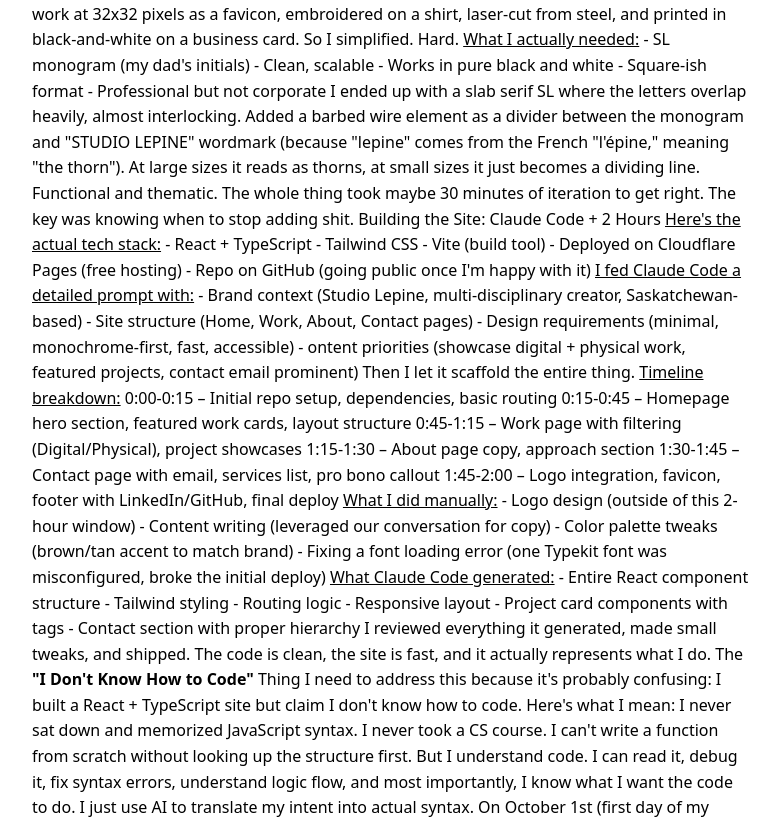
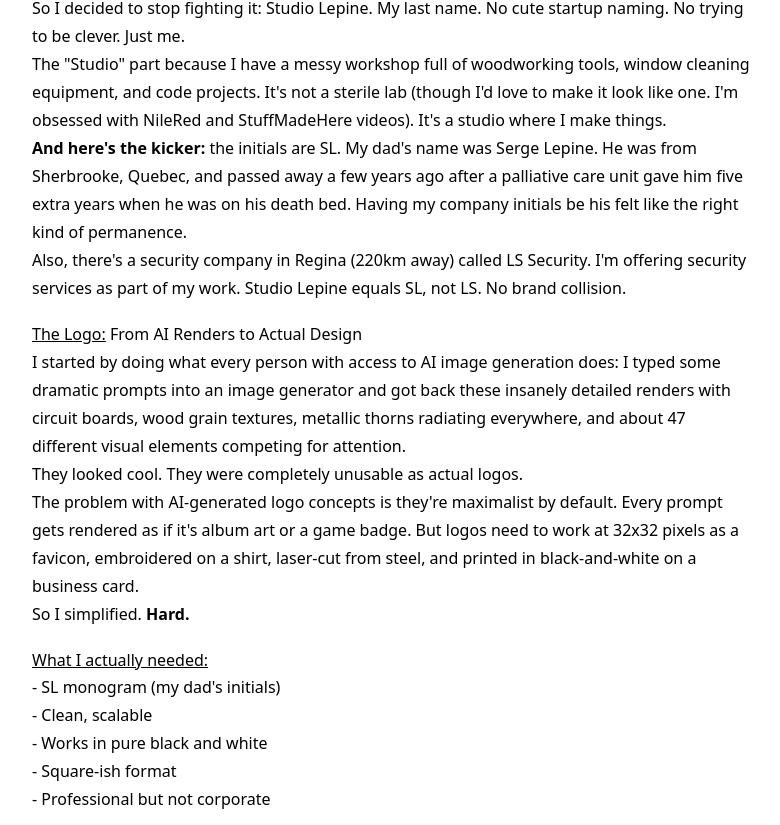
Before and after one commit to Voqii/StudioLepine, a React (Vite) app: page /blog/October-2024-First-Post in a window 1280 px wide. Shown: the part 1921-2746 px from the top of the page, without its empty margins (248-1028 px from the left). Built offline with nearby package versions, Linux system fonts and the light colour scheme; a web font is replaced by a local one.

Commit message:
fix: more formatting

```diff
--- a/src/data/blogPosts.ts
+++ b/src/data/blogPosts.ts
@@ -11,17 +11,17 @@
     content: `
   I built my entire portfolio site in about 2 hours last night. Not a template. Not a drag-and-drop Wix thing. A proper React + TypeScript site deployed to Cloudflare Pages with custom branding, multiple pages, and a logo that actually means something to me.
 This isn't a humblebrag. I'm not some 10x developer who can crank out production-ready sites in an afternoon. I'm a window cleaner from Saskatchewan who "vibe codes" with AI assistance because I never formally learned to program. But that's exactly why this story matters. If I can do this, the barrier to entry for building professional web presence just got a hell of a lot lower.
+
 Here's how it actually went down.
-The Domain Saga (Or: How I Learned to Stop Worrying and Love .biz)
-Before I could build anything, I needed a domain. And not just any domain. I wanted lepine.com because Lepine is my last name, and I'm the last Lepine in my bloodline. It felt important.
+  The Domain Saga (Or: How I Learned to Stop Worrying and Love .biz) Before I could build anything, I needed a domain. And not just any domain. I wanted lepine.com because Lepine is my last name, and I'm the last Lepine in my bloodline. It felt important.
 Turns out Hover (well, their parent company Tucows) bought roughly 40,000 surname domains back in 2006 for $18 million. They monetize them through a service called RealNames, which is basically renting email addresses like firstname@surname.com for $35/year. You don't own the domain, you rent a mailbox on it.
 lepine.com? They own it. lepine.net? They own it. lepine.org? Probably them too.
 I could pay $35/year forever to rent cody@lepine.com, or I could find an alternative. After checking WHOIS records and confirming they've held these domains for 20 years without dropping a single one (because their entire business model depends on the monopoly), I gave up on .com.
-Then I found the gap in their portfolio: lepine.biz was available.
-For $15/year. And I'd actually own it.
-Registered it for 5 years ($76) through Cloudflare, set up iCloud+ custom domain email (cody@lepine.biz), and suddenly I had beaten a publicly-traded corporation's two-decade domain hoarding strategy for less than the cost of two months' Netflix.
-Branding: Why "Studio Lepine" and Not Another Startup Name
-<b>I have a problem.</b> I keep starting brands and killing them:
+Then I found the gap in their portfolio: lepine.biz was available. For $15/year. And I'd actually own it. Registered it for 5 years ($76) through Cloudflare, set up iCloud+ custom domain email (cody@lepine.biz), and suddenly I had beaten a publicly-traded corporation's two-decade domain hoarding strategy for less than the cost of two months' Netflix.
+
+<u>Branding:</u> Why "Studio Lepine" and not another startup name?
+
+Well, <b>I have a problem.</b> I kept starting brands and killing them:
 
 - SnowAway Snow & Ice Removal
 - Splinter's Woodworking
@@ -34,14 +34,15 @@
 The pattern was obvious: I kept trying to look like a company when I'm actually just one person who does a lot of different things. Multi-disciplinary work (design, security research, development, woodworking, systems engineering) looks scattered when you pretend to be an agency. But when it's clearly one person? It just looks like range.
 So I decided to stop fighting it: Studio Lepine. My last name. No cute startup naming. No trying to be clever. Just me.
 The "Studio" part because I have a messy workshop full of woodworking tools, window cleaning equipment, and code projects. It's not a sterile lab (though I'd love to make it look like one. I'm obsessed with NileRed and StuffMadeHere videos). It's a studio where I make things.
-And here's the kicker: the initials are SL. My dad's name was Serge Lepine. He was from Sherbrooke, Quebec, and passed away a few years ago after a palliative care unit gave him five extra years when he was on his death bed. Having my company initials be his felt like the right kind of permanence.
+<b>And here's the kicker:</b> the initials are SL. My dad's name was Serge Lepine. He was from Sherbrooke, Quebec, and passed away a few years ago after a palliative care unit gave him five extra years when he was on his death bed. Having my company initials be his felt like the right kind of permanence.
 Also, there's a security company in Regina (220km away) called LS Security. I'm offering security services as part of my work. Studio Lepine equals SL, not LS. No brand collision.
 
 <u>The Logo:</u> From AI Renders to Actual Design
+
   I started by doing what every person with access to AI image generation does: I typed some dramatic prompts into an image generator and got back these insanely detailed renders with circuit boards, wood grain textures, metallic thorns radiating everywhere, and about 47 different visual elements competing for attention.
 They looked cool. They were completely unusable as actual logos.
 The problem with AI-generated logo concepts is they're maximalist by default. Every prompt gets rendered as if it's album art or a game badge. But logos need to work at 32x32 pixels as a favicon, embroidered on a shirt, laser-cut from steel, and printed in black-and-white on a business card.
-So I simplified. Hard.
+So I simplified. <b>Hard.</b>
 
 <u>What I actually needed:</u>
 
@@ -53,7 +54,8 @@
 
   I ended up with a slab serif SL where the letters overlap heavily, almost interlocking. Added a barbed wire element as a divider between the monogram and "STUDIO LEPINE" wordmark (because "lepine" comes from the French "l'épine," meaning "the thorn"). At large sizes it reads as thorns, at small sizes it just becomes a dividing line. Functional and thematic.
 The whole thing took maybe 30 minutes of iteration to get right. The key was knowing when to stop adding shit.
-Building the Site: Claude Code + 2 Hours
+
+<u>Building the Site:</u> Claude Code + 2 Hours
 
 <u>Here's the actual tech stack:</u>
 
@@ -98,14 +100,18 @@
 - Contact section with proper hierarchy
 
 I reviewed everything it generated, made small tweaks, and shipped. The code is clean, the site is fast, and it actually represents what I do.
-The <b>"I Don't Know How to Code"</b> Thing
+
+<u>The <b>"I Don't Know How to Code"</b> Thing:</u>
+
   I need to address this because it's probably confusing: I built a React + TypeScript site but claim I don't know how to code.
 Here's what I mean: I never sat down and memorized JavaScript syntax. I never took a CS course. I can't write a function from scratch without looking up the structure first.
 But I understand code. I can read it, debug it, fix syntax errors, understand logic flow, and most importantly, I know what I want the code to do. I just use AI to translate my intent into actual syntax.
 On October 1st (first day of my Cursor Pro billing cycle), I burned through 45 million tokens in about 12 hours building a field service management app. Two separate repos (React web app + Swift iOS app), both with Supabase backends, real-time sync working, about 40,000 lines of code generated. I was essentially running two AI agents simultaneously, having them scaffold entire features while I reviewed, tested, and iterated.
 That's not "traditional" coding. But the result is the same: I'm shipping production-ready software that solves real problems for my $200k/year window cleaning business.
 The leverage is insane. Pre-AI, I'd need to hire contractors for $50k-100k to build what I'm building myself in weekends. Now I just need to be good at systems thinking, problem decomposition, and knowing what to ask for.
-What I'm Actually Building This For
+
+<u>What I'm Actually Building This For</u>
+
 Studio Lepine isn't just a portfolio site for show. It's the foundation for what I'm actually doing:
 
 <u>Digital work:</u>
@@ -120,10 +126,12 @@
 - Custom woodworking (furniture, built-ins)
 - Systems engineering (designed my entire window cleaning water delivery system: tanks, pumps, plumbing, float switches)
 
-The through-line isn't "I do random stuff." It's "I see problems and build solutions, whether that's in code or with my hands."
+  The motto isn't "I do random stuff." It's "I see problems and build solutions, whether that's in code or with my hands."
 One of my favorite projects is a pro bono booking system I built for a Saskatchewan Health Authority palliative care unit. They got an accessible van for patients and needed a way to coordinate volunteer drivers and trips. I set up a custom simplybook.me integration tailored to their workflow. Didn't charge them because that unit gave my dad five extra years when he was supposed to die. Sometimes the work matters more than the invoice.
-What's Next
-<u><b>The site is live. V1 is done. But there's still work to do:</b></u>
+
+<u>What's Next:</u>
+<u><b>The site is live.</b> V1 is done. But there's still work to do:</u>
+
 <u>Immediate:</u>
 
 - Fine-tune About page content (add more personal story, dad's influence, Saskatchewan roots)
--- a/src/pages/About.tsx
+++ b/src/pages/About.tsx
@@ -51,7 +51,7 @@
             viewport={{ once: true, margin: "-50px" }}
             transition={{ duration: 0.5 }}
           >
-            <div className="max-w-2xl mx-auto">
+            <div className="max-w-md mx-auto">
               <img
                 src="/self.jpeg"
                 alt="Portrait"
--- a/src/pages/BlogPost.tsx
+++ b/src/pages/BlogPost.tsx
@@ -17,6 +17,27 @@
       month: 'long',
       day: 'numeric',
     });
+  };
+
+  // Auto-format content: convert line breaks to paragraphs
+  const formatContent = (content: string) => {
+    // Split by double line breaks to get paragraphs
+    const paragraphs = content.split('\n\n');
+
+    return paragraphs
+      .map((para) => {
+        const trimmed = para.trim();
+        if (!trimmed) return '';
+
+        // If it already has HTML tags, return as is
+        if (trimmed.startsWith('<')) {
+          return trimmed;
+        }
+
+        // Otherwise wrap in <p> tag
+        return `<p>${trimmed.replace(/\n/g, '<br>')}</p>`;
+      })
+      .join('\n');
   };
 
   return (
@@ -88,7 +109,7 @@
           animate={{ opacity: 1, y: 0 }}
           transition={{ duration: 0.5, delay: 0.2 }}
         >
-          <div dangerouslySetInnerHTML={{ __html: post.content }} />
+          <div dangerouslySetInnerHTML={{ __html: formatContent(post.content) }} />
         </motion.div>
 
         {/* Back button at bottom */}
```
Lines whose indentation alone changed are shown as unchanged.
